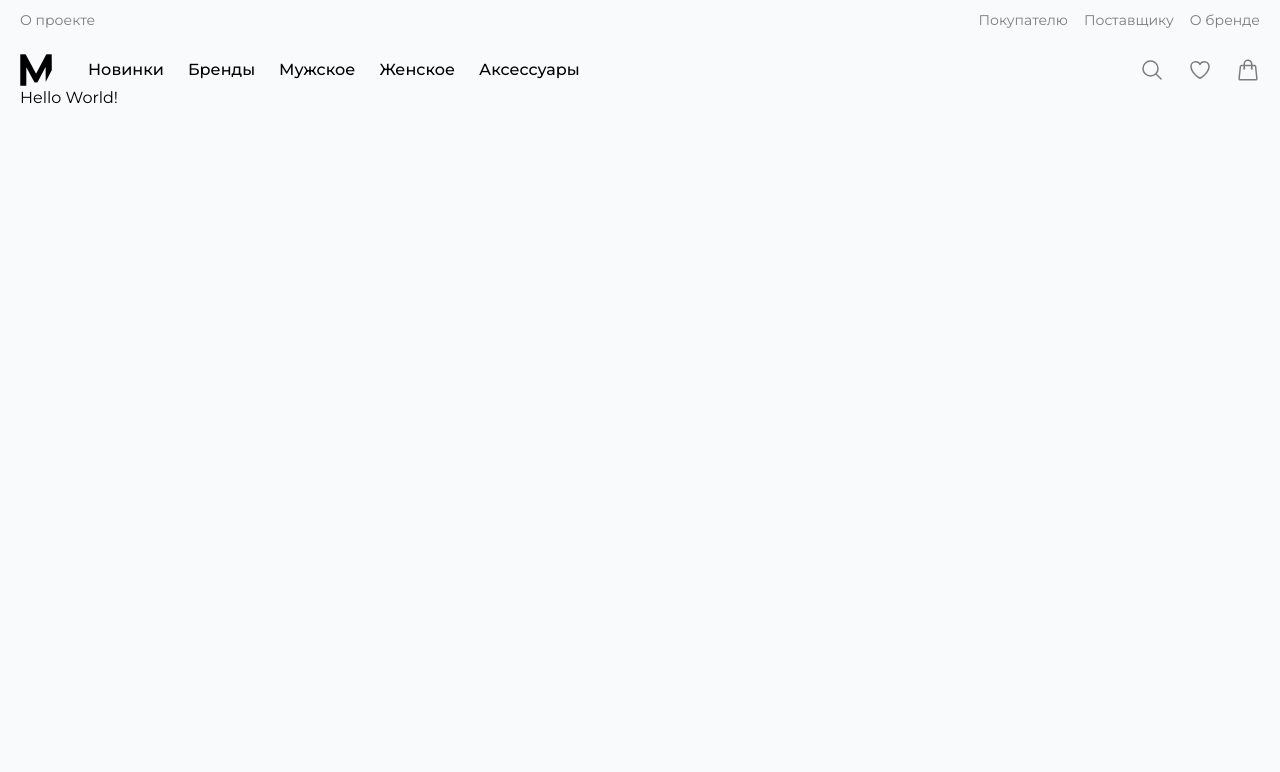
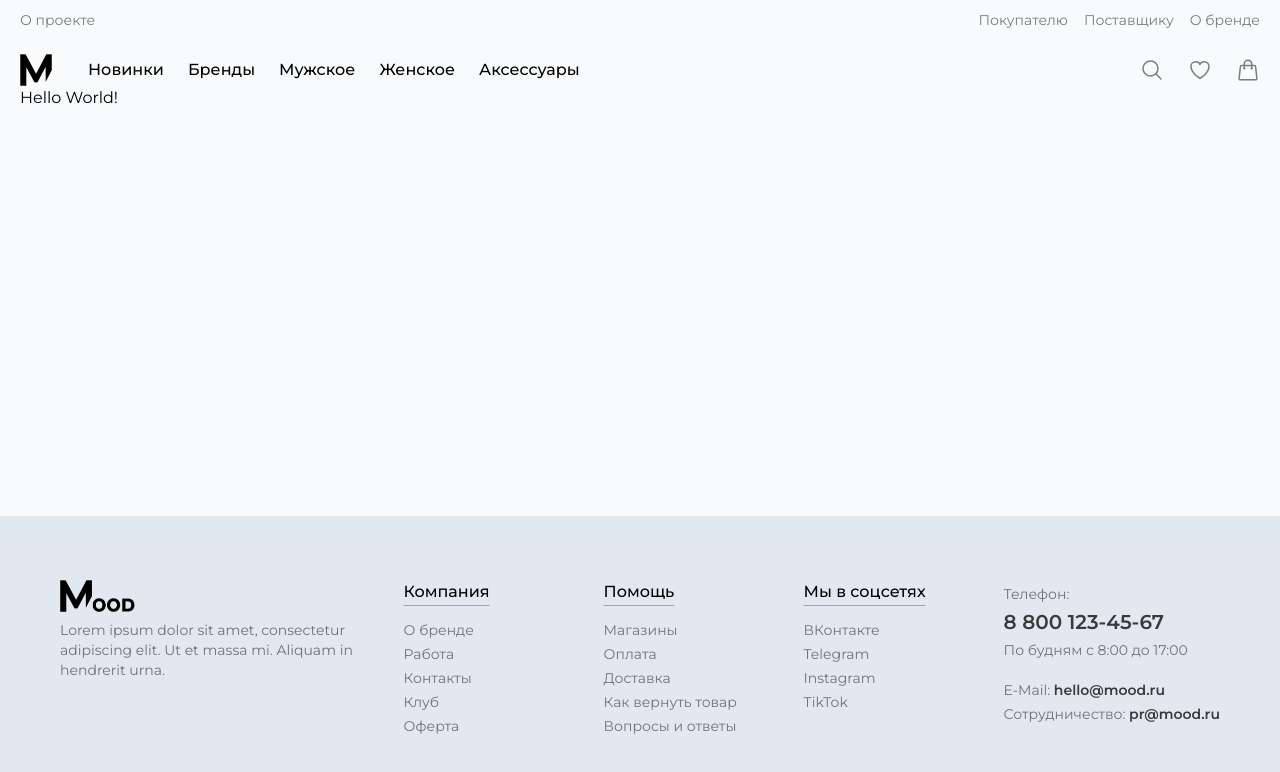
Before and after one commit to StarPandaBeg/mood-commerce, a Nuxt app: page / in a window 1280 px wide. Shown: the top 772 px of the page. Built offline with nearby package versions, Linux system fonts and the light colour scheme.

Commit message:
Add page main footer

```diff
--- /dev/null
+++ b/components/FooterMain.vue
@@ -0,0 +1,67 @@
+<template>
+  <footer class="w-100 px-5 py-16 bg-slate-200">
+    <div class="px-10 flex justify-between">
+      <div>
+        <img src="~/assets/images/mood-brand.png" class="h-8 object-contain" />
+        <p class="pt-2 max-w-80 text-sm text-gray-500">
+          Lorem ipsum dolor sit amet, consectetur adipiscing elit. Ut et massa
+          mi. Aliquam in hendrerit urna.
+        </p>
+      </div>
+      <div class="flex justify-end grow gap-6">
+        <VFooterList title="Компания" class="min-w-44">
+          <VFooterListItem>О бренде</VFooterListItem>
+          <VFooterListItem>Работа</VFooterListItem>
+          <VFooterListItem>Контакты</VFooterListItem>
+          <VFooterListItem>Клуб</VFooterListItem>
+          <VFooterListItem>Оферта</VFooterListItem>
+        </VFooterList>
+        <VFooterList title="Помощь" class="min-w-44">
+          <VFooterListItem>Магазины</VFooterListItem>
+          <VFooterListItem>Оплата</VFooterListItem>
+          <VFooterListItem>Доставка</VFooterListItem>
+          <VFooterListItem>Как вернуть товар</VFooterListItem>
+          <VFooterListItem>Вопросы и ответы</VFooterListItem>
+        </VFooterList>
+        <VFooterList title="Мы в соцсетях" class="min-w-44">
+          <VFooterListItem>ВКонтакте</VFooterListItem>
+          <VFooterListItem>Telegram</VFooterListItem>
+          <VFooterListItem>Instagram</VFooterListItem>
+          <VFooterListItem>TikTok</VFooterListItem>
+        </VFooterList>
+        <div class="py-1">
+          <div class="flex flex-col gap-1">
+            <p class="text-sm text-gray-500">Телефон:</p>
+            <a
+              href="tel:88001234567"
+              class="text-xl text-black/75 font-semibold"
+            >
+              8 800 123-45-67
+            </a>
+            <p class="text-sm text-gray-500">По будням с 8:00 до 17:00</p>
+          </div>
+          <div class="pt-5">
+            <p class="text-sm text-gray-500">
+              E-Mail:
+              <a
+                href="mailto:hello@mood.ru"
+                class="text-black/75 font-semibold"
+              >
+                hello@mood.ru
+              </a>
+            </p>
+            <p class="pt-1 text-sm text-gray-500">
+              Сотрудничество:
+              <a
+                href="mailto:hello@mood.ru"
+                class="text-black/75 font-semibold"
+              >
+                pr@mood.ru
+              </a>
+            </p>
+          </div>
+        </div>
+      </div>
+    </div>
+  </footer>
+</template>
--- /dev/null
+++ b/components/VFooterList.vue
@@ -0,0 +1,18 @@
+<script lang="ts" setup>
+import type { VFooterListProps } from "~/types/vfooterlist.types";
+
+const props = withDefaults(defineProps<VFooterListProps>(), {
+  title: "",
+});
+</script>
+
+<template>
+  <div class="flex flex-col gap-4">
+    <h1 class="decoration-gray-400 underline underline-offset-8 font-medium">
+      <slot name="header">{{ props.title }}</slot>
+    </h1>
+    <ul class="flex flex-col gap-1">
+      <slot></slot>
+    </ul>
+  </div>
+</template>
--- /dev/null
+++ b/components/VFooterListItem.vue
@@ -0,0 +1,13 @@
+<script lang="ts" setup>
+import type { VFooterListItemProps } from "~/types/vfooterlist.types";
+
+const props = withDefaults(defineProps<VFooterListItemProps>(), {});
+</script>
+
+<template>
+  <li class="text-sm">
+    <VLink v-bind="props">
+      <slot />
+    </VLink>
+  </li>
+</template>
--- a/layouts/default.vue
+++ b/layouts/default.vue
@@ -1,9 +1,10 @@
 <template>
-  <div id="main" class="container min-h-screen bg-slate-50">
+  <div id="main" class="container flex flex-col min-h-screen bg-slate-50">
     <div class="px-5 py-2.5">
       <HeaderAdditional />
       <HeaderMain class="pt-6" />
       <NuxtPage />
     </div>
+    <FooterMain class="mt-auto" />
   </div>
 </template>
```
Also changed, not shown: types/vfooterlist.types.ts (added, +7 -0 lines), assets/images/mood-brand.png (added).
